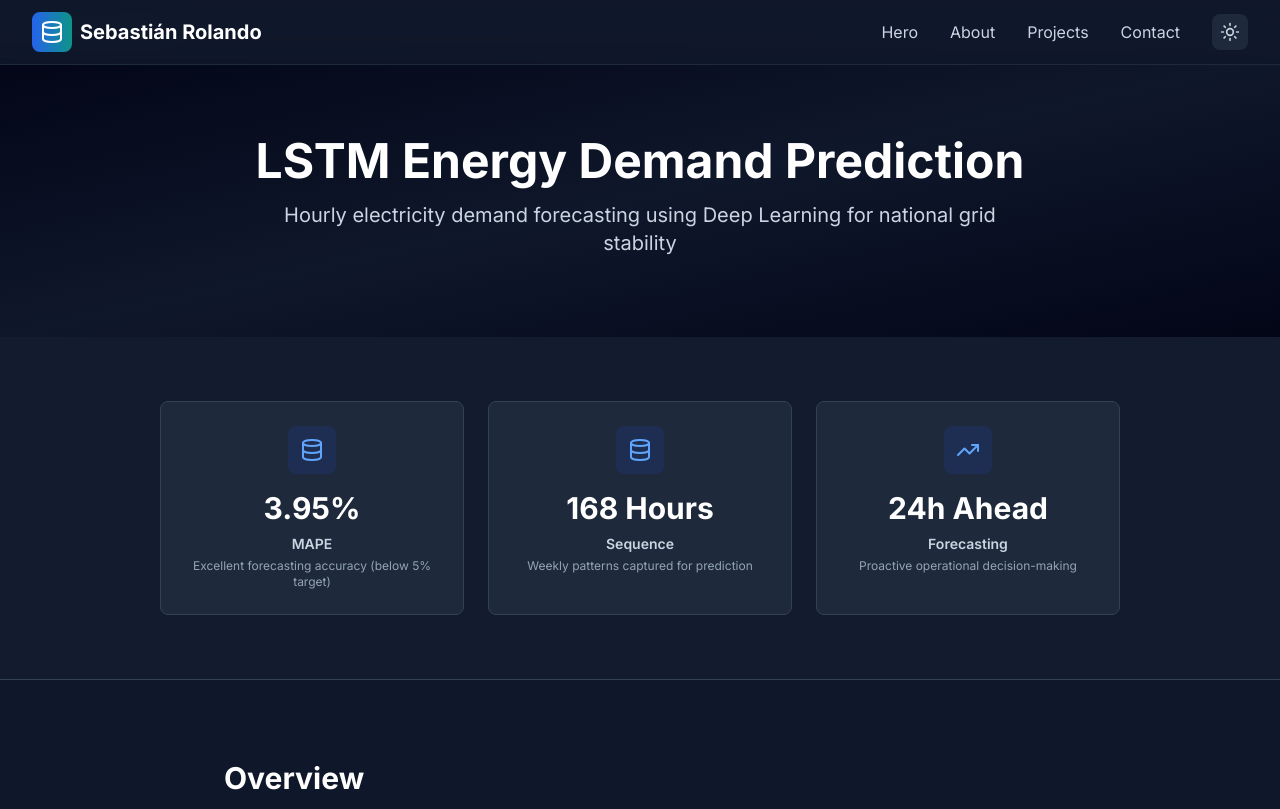
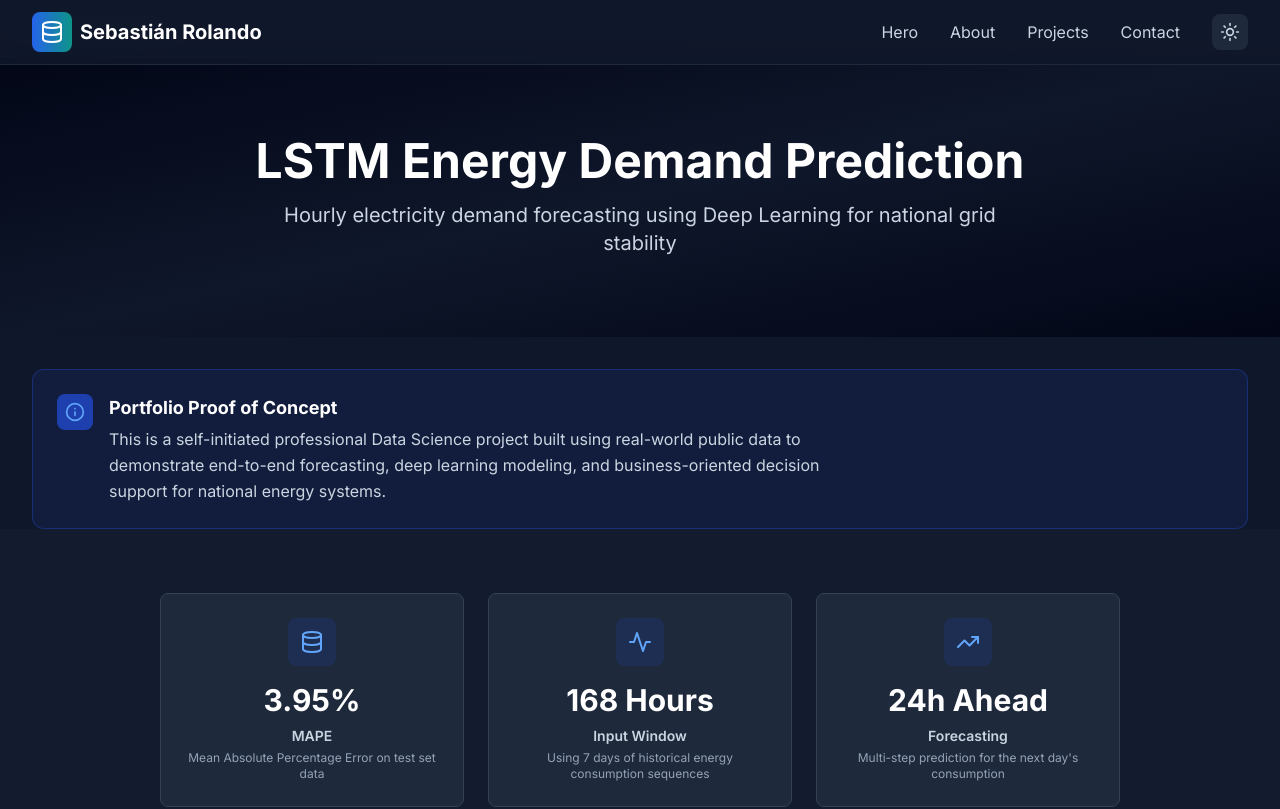
Before and after one commit to rolaseba/rolando-portfolio-page, a React (Vite) app: page /rolando-portfolio-page/projects/lstm-energy-demand in a window 1280 px wide. Shown: the top 809 px of the page. Built offline with nearby package versions, Linux system fonts and the light colour scheme.

Commit message:
feat: Adding PoC section note to the subpages

```diff
--- a/src/data/caseStudies/hotel-cancellation.json
+++ b/src/data/caseStudies/hotel-cancellation.json
@@ -23,6 +23,10 @@
             "icon": "TrendingUp"
         }
     ],
+    "proofOfConcept": {
+        "title": "Portfolio Proof of Concept",
+        "body": "This is a self-initiated professional Data Science portfolio project built using a well-known real-world hotel reservation dataset to demonstrate ensemble machine learning, cancellation risk modeling, and revenue-focused decision support for hospitality operations."
+    },
     "sections": {
         "overview": "Developed an ensemble machine learning model to predict booking cancellations using historical hotel reservation data from two Portuguese hotels. The solution enables revenue protection through proactive risk assessment, dynamic overbooking, and targeted guest segmentation, directly addressing an estimated $670K in annual revenue loss.",
         "businessValue": [
--- a/src/data/caseStudies/lstm-energy-demand.json
+++ b/src/data/caseStudies/lstm-energy-demand.json
@@ -7,24 +7,28 @@
         {
             "value": "3.95%",
             "label": "MAPE",
-            "description": "Excellent forecasting accuracy (below 5% target)",
+            "description": "Mean Absolute Percentage Error on test set data",
             "icon": "Target"
         },
         {
             "value": "168 Hours",
-            "label": "Sequence",
-            "description": "Weekly patterns captured for prediction",
-            "icon": "Clock"
+            "label": "Input Window",
+            "description": "Using 7 days of historical energy consumption sequences",
+            "icon": "Activity"
         },
         {
             "value": "24h Ahead",
             "label": "Forecasting",
-            "description": "Proactive operational decision-making",
+            "description": "Multi-step prediction for the next day's consumption",
             "icon": "TrendingUp"
         }
     ],
+    "proofOfConcept": {
+        "title": "Portfolio Proof of Concept",
+        "body": "This is a self-initiated professional Data Science project built using real-world public data to demonstrate end-to-end forecasting, deep learning modeling, and business-oriented decision support for national energy systems."
+    },
     "sections": {
-        "overview": "Developed an LSTM-based deep learning model to forecast hourly electricity demand for Bangladesh's Power Grid Company (PGCB), managing ~25,700 MW of installed capacity. The solution enables proactive grid management, resource optimization, and cost reduction by predicting demand patterns with high accuracy using 168-hour sequence inputs.",
+        "overview": "Developed an LSTM-based deep learning model to forecast hourly electricity demand using public data representative of Bangladesh’s national power grid operations (PGCB context), managing ~25,700 MW of installed capacity. The solution enables proactive grid management, resource optimization, and cost reduction by predicting demand patterns with high accuracy using 168-hour sequence inputs.",
         "businessValue": [
             "Grid Stability: Prevents blackouts and overload conditions through accurate demand foresight",
             "Resource Allocation: Optimizes generation across coal, gas, hydro, and renewable sources",
--- a/src/pages/case-studies/CaseStudyTemplate.tsx
+++ b/src/pages/case-studies/CaseStudyTemplate.tsx
@@ -1,5 +1,5 @@
 import { useEffect } from 'react';
-import { ExternalLink, ArrowLeft, TrendingDown, DollarSign, Factory, TrendingUp, Database, Server, Activity, Shield, Brain } from 'lucide-react';
+import { ExternalLink, ArrowLeft, TrendingDown, DollarSign, Factory, TrendingUp, Database, Server, Activity, Shield, Brain, Info } from 'lucide-react';
 import { Link } from 'react-router-dom';
 import CaseStudyHero from '../../components/case-study/CaseStudyHero';
 import KeyImpactCards, { type KeyImpactMetric } from '../../components/case-study/KeyImpactCards';
@@ -35,6 +35,10 @@ interface CaseStudyData {
         description: string;
         icon: string;
     }>;
+    proofOfConcept?: {
+        title: string;
+        body: string;
+    };
     sections: {
         overview: string;
         businessValue: string[];
@@ -84,6 +88,25 @@ const CaseStudyTemplate = ({ data }: CaseStudyTemplateProps) => {
 
             {/* Hero Section */}
             <CaseStudyHero title={data.title} subtitle={data.subtitle} />
+
+            {/* Portfolio Proof of Concept Banner */}
+            {data.proofOfConcept && (
+                <div className="max-w-7xl mx-auto px-4 sm:px-6 lg:px-8 mt-8">
+                    <div className="bg-blue-50 dark:bg-blue-900/20 border border-blue-100 dark:border-blue-800/50 rounded-xl p-6 flex gap-4 items-start">
+                        <div className="bg-blue-100 dark:bg-blue-800 p-2 rounded-lg">
+                            <Info className="h-5 w-5 text-blue-600 dark:text-blue-400" />
+                        </div>
+                        <div>
+                            <h3 className="text-lg font-bold text-slate-900 dark:text-white mb-1">
+                                {data.proofOfConcept.title}
+                            </h3>
+                            <p className="text-slate-600 dark:text-slate-300 leading-relaxed max-w-3xl">
+                                {data.proofOfConcept.body}
+                            </p>
+                        </div>
+                    </div>
+                </div>
+            )}
 
             {/* Key Impact Section */}
             <KeyImpactCards metrics={keyImpactMetrics} />
```
